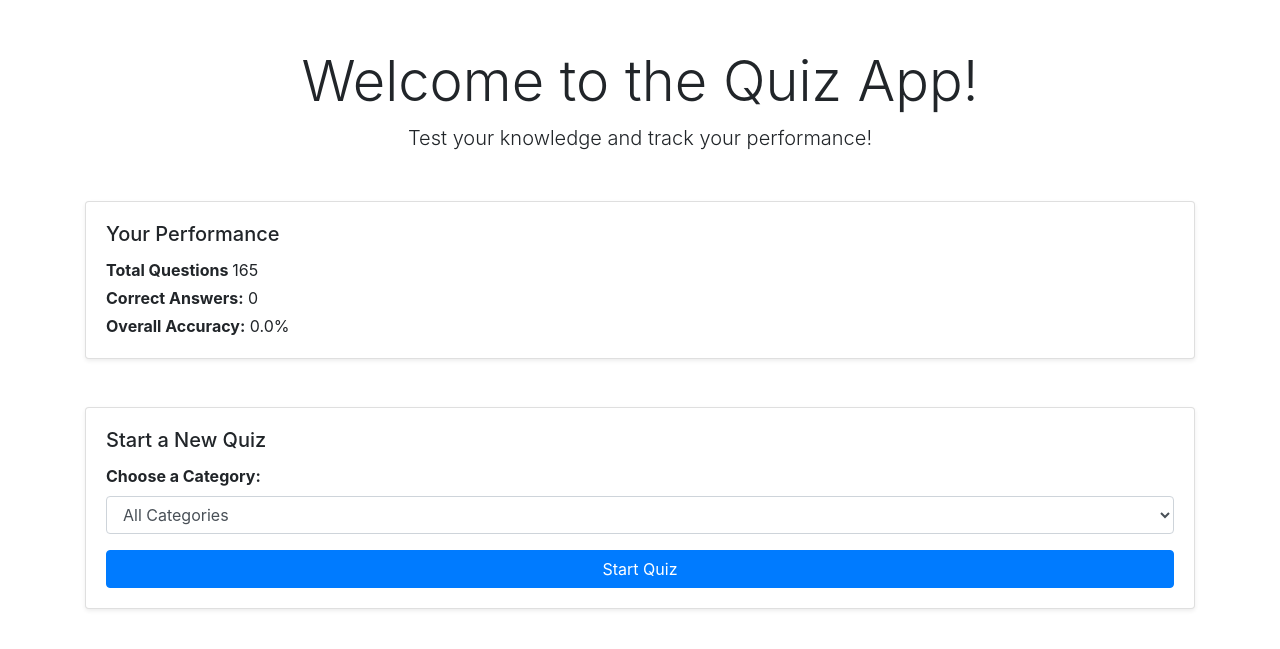
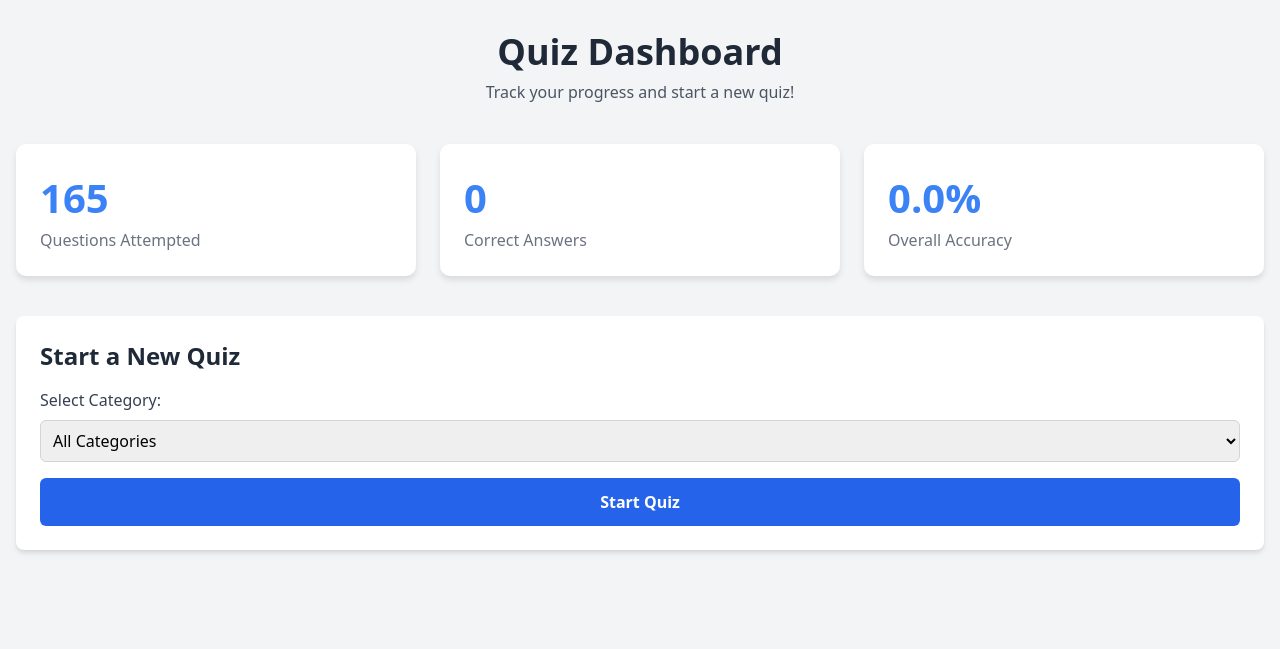
Before and after one commit to Gaganjeet15/Django_quiz, a Django app: page / in a window 1280 px wide. Shown: the top 649 px of the page. Run offline with Django 5.2, Linux system fonts and the light colour scheme; data comes from the database, SQL or seed files in the repository; some libraries are stand-ins or nearby versions.

Commit message:
dash UI working fixed

```diff
--- a/quiz/templates/quiz/dashboard.html
+++ b/quiz/templates/quiz/dashboard.html
@@ -4,52 +4,84 @@
     <meta charset="UTF-8" />
     <meta name="viewport" content="width=device-width, initial-scale=1.0" />
     <title>Quiz Dashboard</title>
-    <!-- Include Bootstrap CSS -->
     <link
       rel="stylesheet"
-      href="https://stackpath.bootstrapcdn.com/bootstrap/4.3.1/css/bootstrap.min.css" />
+      href="https://cdn.jsdelivr.net/npm/tailwindcss@2.0.0/dist/tailwind.min.css" />
+    <style>
+      .stat-card {
+        background: white;
+        border-radius: 10px;
+        padding: 1.5rem;
+        box-shadow: 0 4px 6px rgba(0, 0, 0, 0.1);
+        transition: transform 0.2s;
+      }
+      .stat-card:hover {
+        transform: translateY(-5px);
+      }
+      .stat-number {
+        font-size: 2.5rem;
+        font-weight: bold;
+        color: #3b82f6;
+      }
+      .stat-label {
+        color: #6b7280;
+        font-size: 1rem;
+      }
+    </style>
   </head>
-  <body>
-    <div class="container mt-5">
-      <div class="text-center mb-5">
-        <h1 class="display-4">Welcome to the Quiz App!</h1>
-        <p class="lead">Test your knowledge and track your performance!</p>
+  <body class="bg-gray-100">
+    <div class="container mx-auto px-4 py-8">
+      <div class="text-center mb-10">
+        <h1 class="text-4xl font-bold text-gray-800 mb-2">Quiz Dashboard</h1>
+        <p class="text-gray-600">Track your progress and start a new quiz!</p>
       </div>
 
-      <div class="card shadow-sm mb-5">
-        <div class="card-body">
-          <h5 class="card-title">Your Performance</h5>
-          <p class="mb-1"><strong>Total Questions </strong> {{ total_questions }}</p>
-          <p class="mb-1"><strong>Correct Answers:</strong> {{ correct_answers }}</p>
-          <p class="mb-0"><strong>Overall Accuracy:</strong> {{ accuracy }}%</p>
+      <!-- Performance Statistics -->
+      <div class="grid grid-cols-1 md:grid-cols-3 gap-6 mb-10">
+        <!-- Total Questions Attempted -->
+        <div class="stat-card">
+          <div class="stat-number">{{ total_questions }}</div>
+          <div class="stat-label">Questions Attempted</div>
+        </div>
+
+        <!-- Correct Answers -->
+        <div class="stat-card">
+          <div class="stat-number">{{ correct_answers }}</div>
+          <div class="stat-label">Correct Answers</div>
+        </div>
+
+        <!-- Overall Accuracy -->
+        <div class="stat-card">
+          <div class="stat-number">{{ accuracy }}%</div>
+          <div class="stat-label">Overall Accuracy</div>
         </div>
       </div>
 
-      <div class="card shadow-sm">
-        <div class="card-body">
-          <h5 class="card-title">Start a New Quiz</h5>
-          <form action="{% url 'quiz' %}" method="GET">
-            <div class="form-group">
-              <label for="category-select" class="font-weight-bold">Choose a Category:</label>
-              <select id="category-select" name="category" class="form-control">
+      <!-- Start New Quiz Section -->
+      <div class="bg-white rounded-lg shadow-md p-6">
+        <h2 class="text-2xl font-semibold text-gray-800 mb-4">Start a New Quiz</h2>
+        <form action="{% url 'quiz' %}" method="GET" class="space-y-4">
+          <div class="space-y-2">
+            <label for="category-select" class="block text-gray-700 font-medium">
+              Select Category:
+            </label>
+            <select
+              id="category-select"
+              name="category"
+              class="w-full p-2 border border-gray-300 rounded-md focus:ring-2 focus:ring-blue-500 focus:border-blue-500">
               <option value="">All Categories</option>
               {% for category in categories %}
                 <option value="{{ category.name }}">{{ category.name }}</option>
               {% endfor %}
             </select>
           </div>
-            <button type="submit" class="btn btn-primary btn-block">
+          <button
+            type="submit"
+            class="w-full bg-blue-600 text-white py-3 px-4 rounded-md hover:bg-blue-700 transition-colors duration-200 font-semibold">
             Start Quiz
           </button>
         </form>
       </div>
     </div>
-    </div>
-
-    <!-- Optional JavaScript -->
-    <!-- jQuery and Bootstrap Bundle (includes Popper) -->
-    <script src="https://code.jquery.com/jquery-3.3.1.slim.min.js"></script>
-    <script src="https://cdnjs.cloudflare.com/ajax/libs/popper.js/1.14.7/umd/popper.min.js"></script>
-    <script src="https://stackpath.bootstrapcdn.com/bootstrap/4.3.1/js/bootstrap.min.js"></script>
   </body>
 </html>
```
Lines whose indentation alone changed are shown as unchanged.
